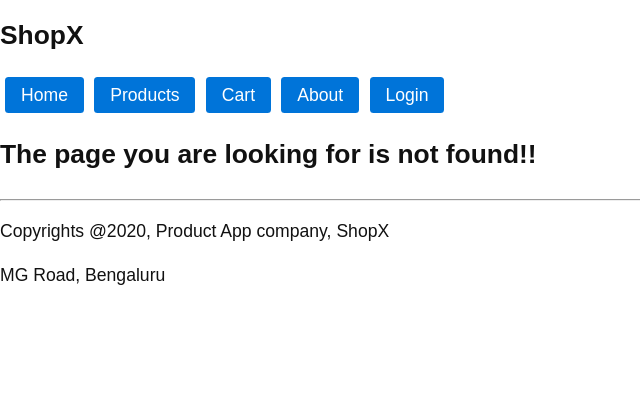
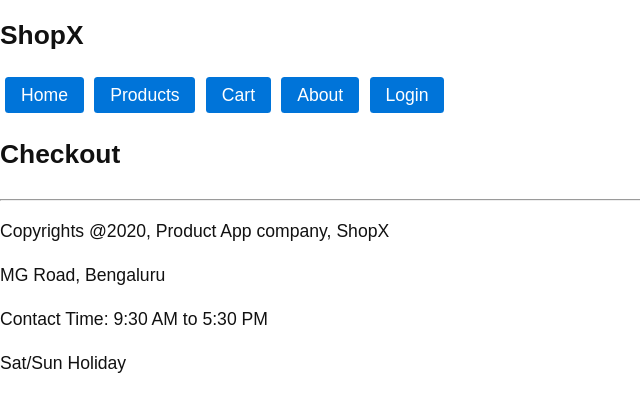
Before and after one commit to nodesense/cgi-react-2020, a React (Create React App) app: page /checkout in a window 1280 px wide. Before the commit this address had no page. Shown: the top 412 px of the page, without its empty margins (0-640 px from the left). Built offline with nearby package versions, Linux system fonts and the light colour scheme.

Commit message:
checkout starter

```diff
--- a/src/app/App.js
+++ b/src/app/App.js
@@ -8,6 +8,7 @@ import Footer from './components/Footer';
 import Home from './pages/Home';
 import About from './pages/About';
 import NotFound from './pages/NotFound';
+import Checkout from './cart/pages/Checkout';
 
 // FIXME: Lazy load cart using router
 import Cart from './cart/pages/Cart';
@@ -50,6 +51,10 @@ class App extends React.Component {
                         <Cart />
                     </Route>
 
+                    <Route path="/checkout">
+                        <Checkout />
+                    </Route>
+
                     <Route path="/about"
                         render= { (props) => (<About founders= { ['Venkat', 'Krish'] }
                                                         branches = { { headOffice: {city: 'BLR'}, branchOffice: {city: 'Chennai'} }   }
@@ -77,7 +82,11 @@ class App extends React.Component {
                         year={2020}
 
                         showAddress
-                        ></Footer>
+                >
+                {/* content children, react passes this content as props.chidlren */}
+                <p> Contact Time: 9:30 AM to 5:30 PM</p>
+                <p> Sat/Sun Holiday</p>
+                </Footer>
             </div>
         )
     }
--- a/src/app/cart/pages/Cart.js
+++ b/src/app/cart/pages/Cart.js
@@ -5,6 +5,8 @@ import PropTypes from "prop-types";
 
 import CartList from "../components/CartList";
 import CartSummary from "../components/CartSummary";
+
+import {Link} from 'react-router-dom';
 
 class Cart extends Component {
     static defaultProps = {
@@ -126,6 +128,10 @@ class Cart extends Component {
                 Refresh
             </button>
 
+            <Link to="/checkout" className="button">
+                Checkout
+            </Link>
+
             <CartList  items={this.state.items}
                        removeItem={this.removeItem}
                        updateItem={this.updateItem}
--- /dev/null
+++ b/src/app/cart/pages/Checkout.js
@@ -0,0 +1,21 @@
+// pages/Checkout.js
+import React from 'react';
+
+class Checkout extends React.Component {
+    constructor(props) {
+        super(props)
+    }
+
+    render() {
+        return (
+            <div>
+                <h2>Checkout</h2>
+                <form>
+
+                </form>
+            </div>
+        )
+    }
+}
+
+export default Checkout;
--- a/src/app/components/Footer.js
+++ b/src/app/components/Footer.js
@@ -7,7 +7,9 @@ import PropTypes from 'prop-types'; // npm i prop-types
 // ES6
 const Footer = (props) => {
     // destructuing object
-    const {appTitle, year, company, showAddress} = props;
+    // props.children is a keyword, refers to content children <p>Hello</p>
+    // <Footer> <p>Hello</p> </Footer>
+    const {appTitle, year, company, showAddress, children} = props;
     return (
         <div>
             <hr />
@@ -15,6 +17,8 @@ const Footer = (props) => {
             {/* JSX doesn't accept statement, but accept expressions */}
 
             {showAddress && <p>MG Road, Bengaluru</p>}
+
+            {children}
         </div>
     )
 }
```
Also changed, not shown: src/app/components/Header.js (line endings or trailing spaces).
